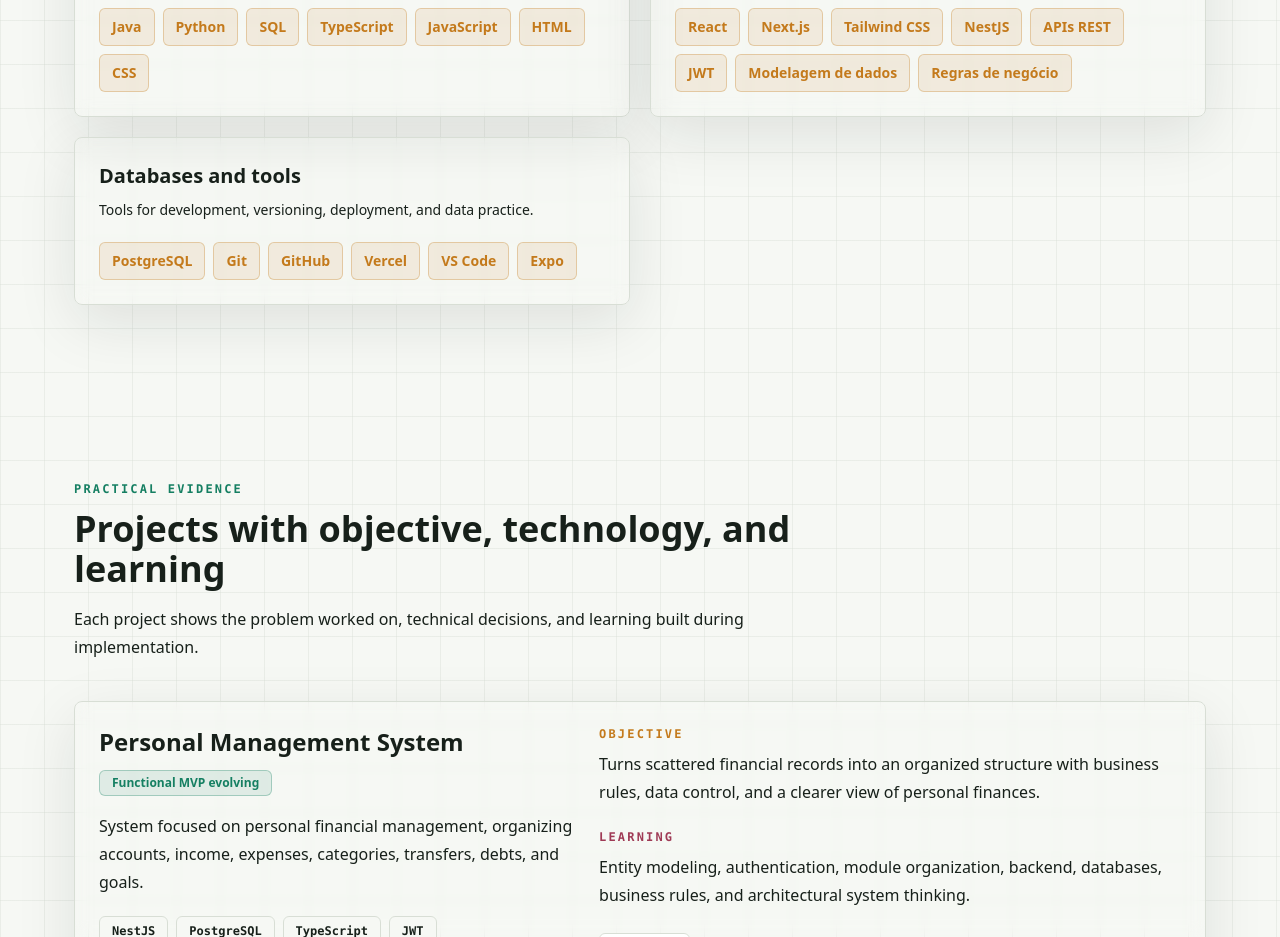
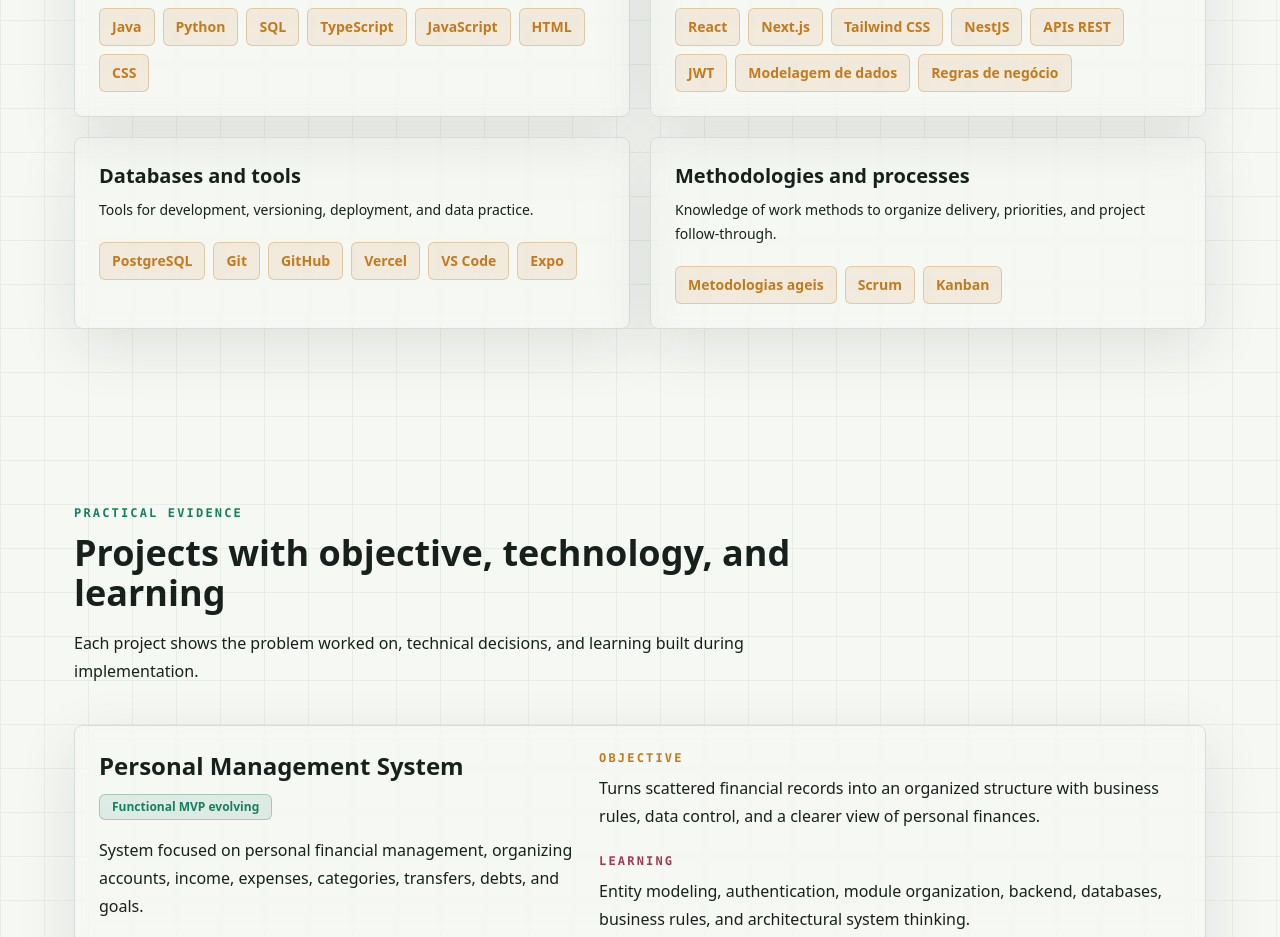
Before and after one commit to andres29582/Portafolio-web, a Next.js app: page / in a window 1280 px wide. Shown: the part 1960-2897 px from the top of the page. Built offline with nearby package versions, Linux system fonts and the light colour scheme.

Commit message:
Add agile methodologies skills

```diff
--- a/src/data/skills.ts
+++ b/src/data/skills.ts
@@ -67,4 +67,22 @@ export const skills: SkillGroup[] = [
       { name: "Expo", level: "learning" },
     ],
   },
+  {
+    id: "methodologies-and-processes",
+    title: {
+      es: "Metodologias y procesos",
+      pt: "Metodologias e processos",
+      en: "Methodologies and processes",
+    },
+    description: {
+      es: "Conocimiento de formas de trabajo para organizar entregas, prioridades y acompanamiento de proyectos.",
+      pt: "Conhecimento de formas de trabalho para organizar entregas, prioridades e acompanhamento de projetos.",
+      en: "Knowledge of work methods to organize delivery, priorities, and project follow-through.",
+    },
+    items: [
+      { name: "Metodologias ageis", level: "learning" },
+      { name: "Scrum", level: "learning" },
+      { name: "Kanban", level: "learning" },
+    ],
+  },
 ];
```
